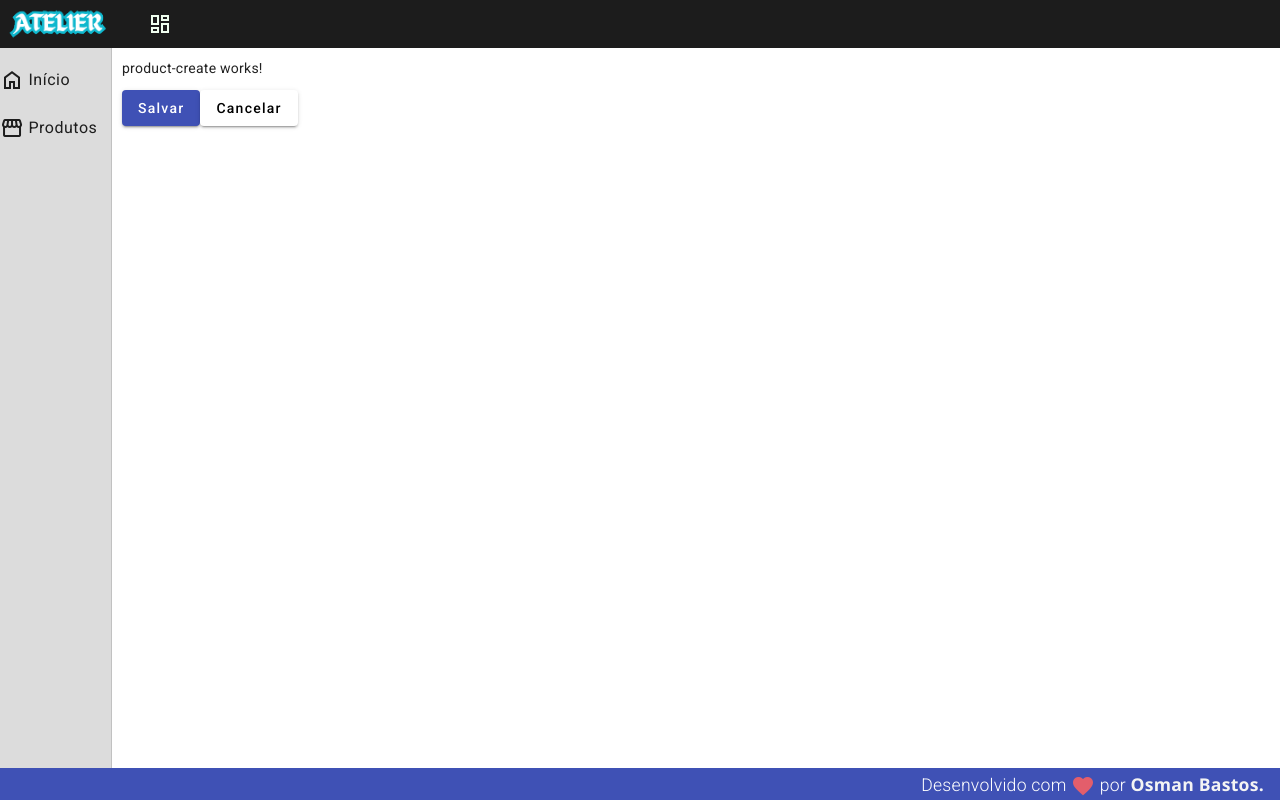
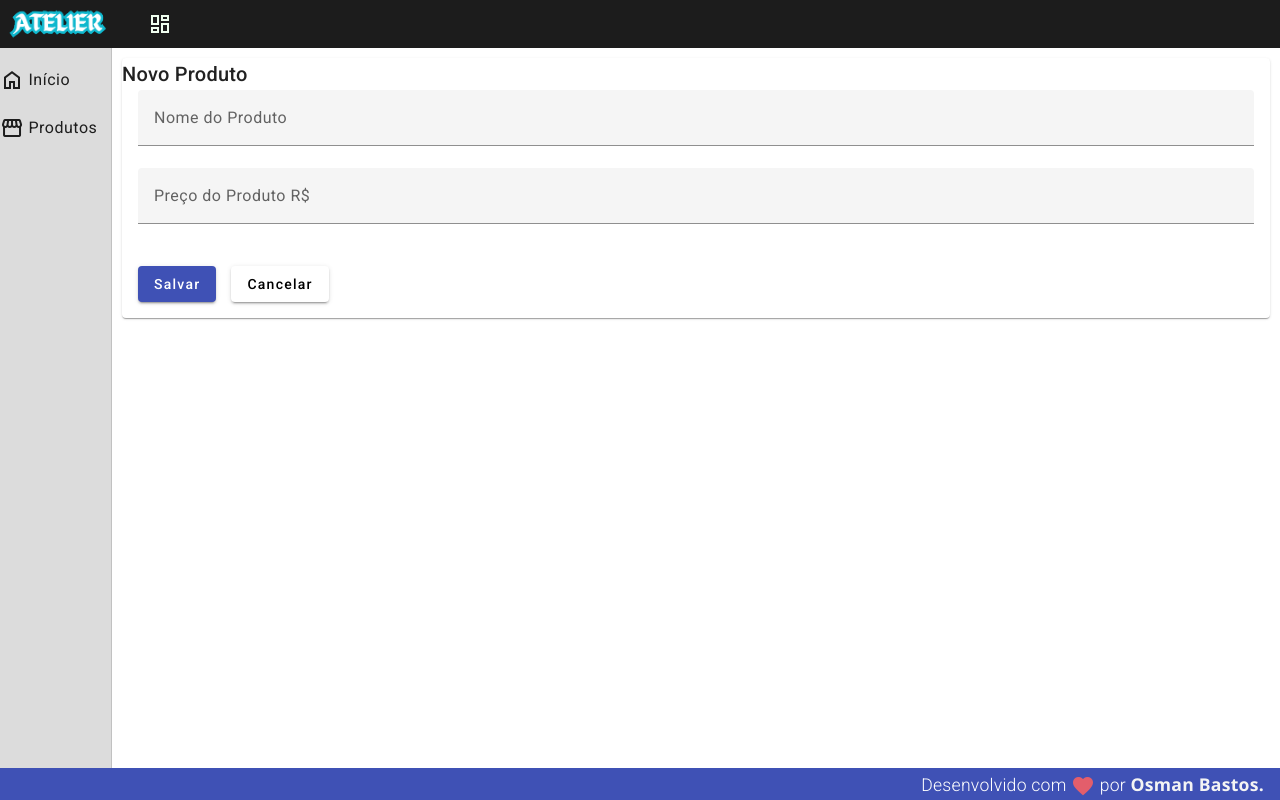
Before and after one commit to osmanbastos/project_crud_angular, an Angular app: page /products/create in a window 1280 px wide. Built offline with nearby package versions, Linux system fonts and the light colour scheme.

Commit message:
feat: create form added

```diff
--- a/db.json
+++ b/db.json
@@ -26,9 +26,19 @@
       "price": 5000
     },
     {
-      "id": "a7bc",
+      "id": "6",
       "name": "teste",
       "price": 0
+    },
+    {
+      "id": "7",
+      "name": "Amor",
+      "price": "999.99"
+    },
+    {
+      "id": "6873",
+      "name": "Teamo",
+      "price": "88.8"
     }
   ]
 }
--- a/src/app/components/product/product-create/product-create.component.css
+++ b/src/app/components/product/product-create/product-create.component.css
@@ -0,0 +1,7 @@
+form {
+    display: flex;
+    flex-direction: column;
+}
+button {
+    margin: 20px 15px 0 0;
+}
--- a/src/app/components/product/product-create/product-create.component.html
+++ b/src/app/components/product/product-create/product-create.component.html
@@ -1,5 +1,16 @@
-<p>product-create works!</p>
+<mat-card>
+    <mat-card-title>Novo Produto</mat-card-title>
+    <mat-card-content>
+        <form>
+            <mat-form-field>
+                <input matInput placeholder="Nome do Produto" [(ngModel)]="product.name" name="name">
+            </mat-form-field>
+            <mat-form-field>
+                <input matInput placeholder="Preço do Produto R$" [(ngModel)]="product.price" name="price">
+            </mat-form-field>
+        </form>
 
-<button mat-raised-button (click)="createProduct()" color="primary">Salvar</button>
-
-<button mat-raised-button (click)="cancelProduct()">Cancelar</button>
+        <button mat-raised-button (click)="createProduct()" color="primary">Salvar</button>
+        <button mat-raised-button (click)="cancelProduct()">Cancelar</button>
+    </mat-card-content>
+</mat-card>
--- a/src/app/components/product/product-create/product-create.component.ts
+++ b/src/app/components/product/product-create/product-create.component.ts
@@ -3,12 +3,20 @@ import { Component, OnInit } from '@angular/core';
 import { ProductService } from '../product.service';
 import { MatButtonModule } from '@angular/material/button';
 import { Router } from '@angular/router';
+import { FormsModule } from '@angular/forms';
+import { MatInputModule } from '@angular/material/input';
+import { MatFormFieldModule } from '@angular/material/form-field';
+import { MatCard, MatCardModule } from '@angular/material/card';
 
 @Component({
   selector: 'app-product-create',
   standalone: true,
   imports: [
     MatButtonModule,
+    FormsModule,
+    MatInputModule,
+    MatFormFieldModule,
+    MatCardModule
   ],
   templateUrl: './product-create.component.html',
   styleUrl: './product-create.component.css'
@@ -16,8 +24,8 @@ import { Router } from '@angular/router';
 export class ProductCreateComponent implements OnInit{
 
   product: Product = {
-    name: 'teste',
-    price: 0
+    name: '',
+    price: null
   }
 
   constructor(
--- a/src/app/components/product/product.model.ts
+++ b/src/app/components/product/product.model.ts
@@ -1,5 +1,5 @@
 export interface Product {
+    name: string;
+    price: number | null;
     id?: number; // ? means that this attribute is optional
-    name: string;
-    price: number;
 }
```
